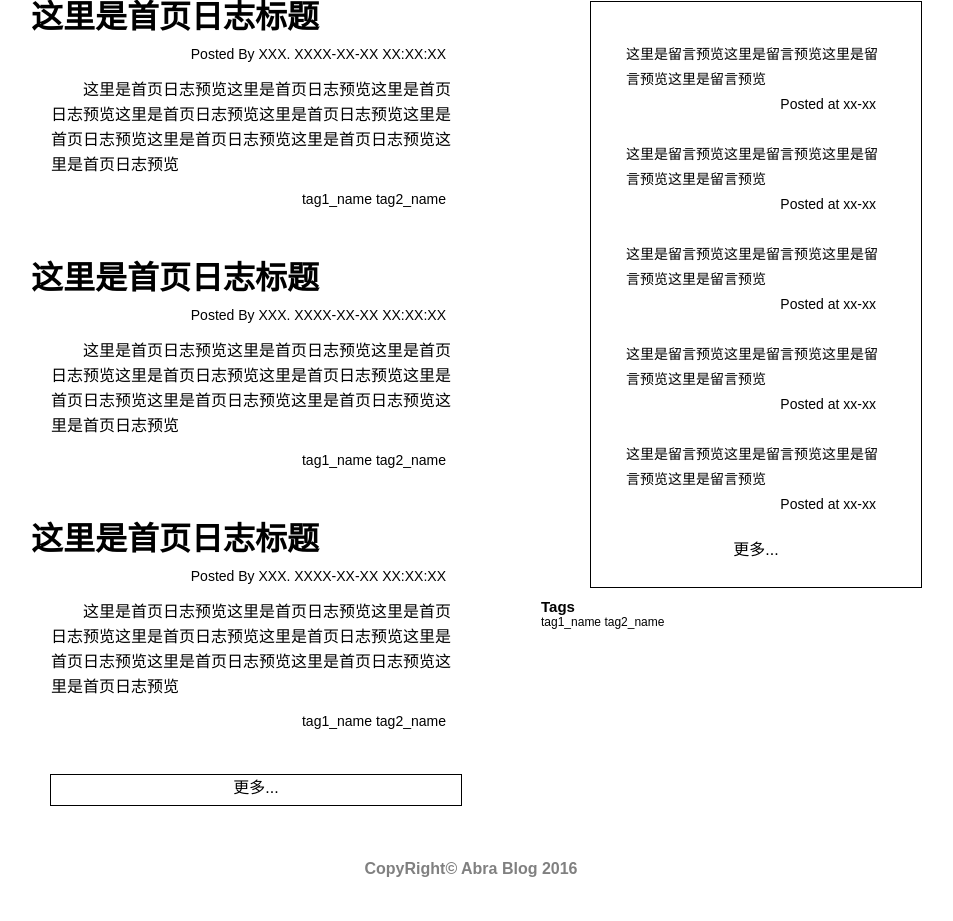
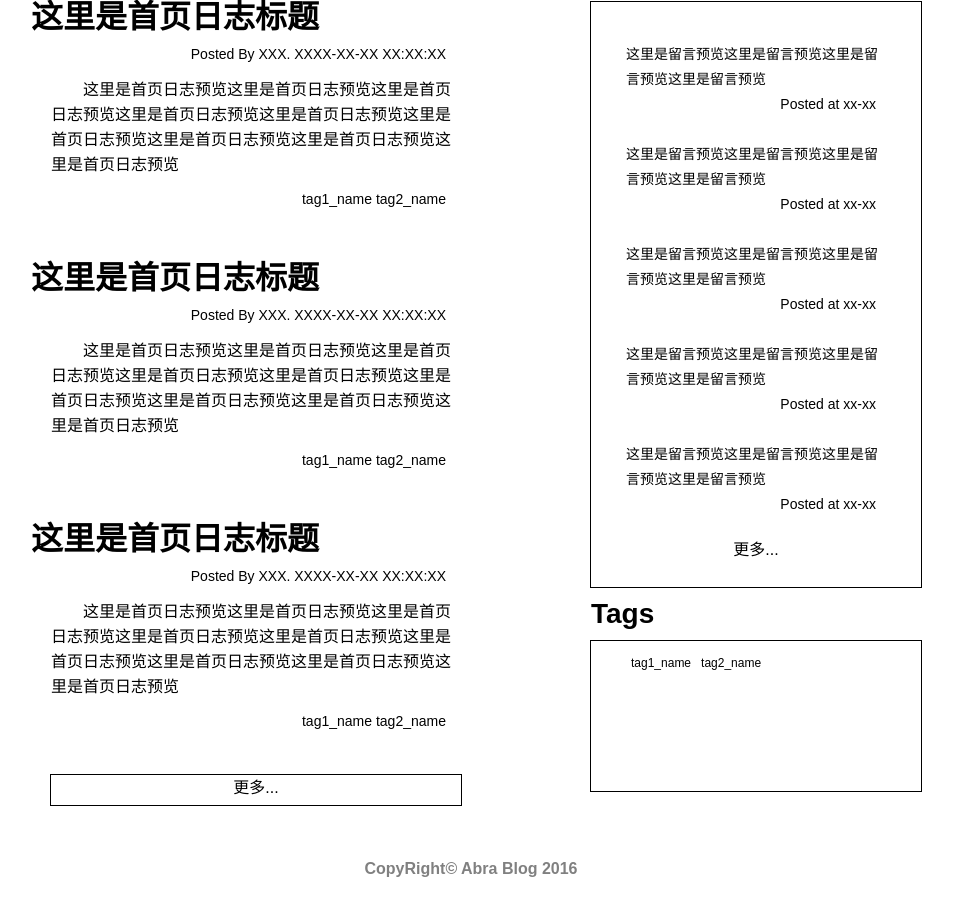
Before and after one commit to ZaraZ/MyBlog, a PHP site: page /view/index.html in a window 1280 px wide. Shown: the part 359-1280 px from the top of the page, without its empty margins (169-1122 px from the left). Run offline with PHP 8.4, Linux system fonts and the light colour scheme.

Commit message:
完成首页index页面

```diff
--- a/web/www/css/index.css
+++ b/web/www/css/index.css
@@ -53,30 +53,46 @@
     float: right;
 }
 
-.msg_preview_title {
+h3 {
     font-size: 28px;
     position: relative;
-    left:50px;
+    left: 50px;
 }
 
-.msg_board{
+.msg_board, .tags_board {
     margin: 10px auto;
     padding: 30px 30px 10px 30px;
     width: 270px;
     border: 1px black solid;
 }
-.msg_preview{
+
+.msg_preview {
     margin-top: 5px;
     margin-bottom: 15px;
     padding: 5px;
     font-size: 14px;
+}
 
-}
-.msg_preview .posted_time{
+.msg_preview .posted_time {
     text-align: right;
     width: 250px;
 }
-.msg_board .more{
+
+.msg_board .more {
     width: 250px;
     border: 0px;
 }
+
+.tags_board {
+    height: 120px;
+    padding-top: 15px;
+    padding-left: : 30px;
+    padding-right: 30px;
+    padding-bottom: 15px;
+}
+.tags_name a{
+  display: block;
+  float: left;
+  margin-left: 10px;
+  margin-bottom: 10px;
+}
--- a/web/www/view/index.html
+++ b/web/www/view/index.html
@@ -132,8 +132,8 @@
           <div class="tags_area">
               <h3 class="tags_title"><a href="./tags.html">Tags</a></h3>
                 <div class="tags_board">
-                    <span id="%tag1_name"><a href="./tags_detail.html">tag1_name</a></span>
-                    <span id="%tag2_name"><a href="./tags_detail.html">tag2_name</a></span>
+                    <span id="%tag1_name" class="tags_name" ><a href="./tags_detail.html">tag1_name</a></span>
+                    <span id="%tag2_name" class="tags_name" ><a href="./tags_detail.html">tag2_name</a></span>
                 </div>
             </div>
 
```
Lines whose indentation alone changed are shown as unchanged.
